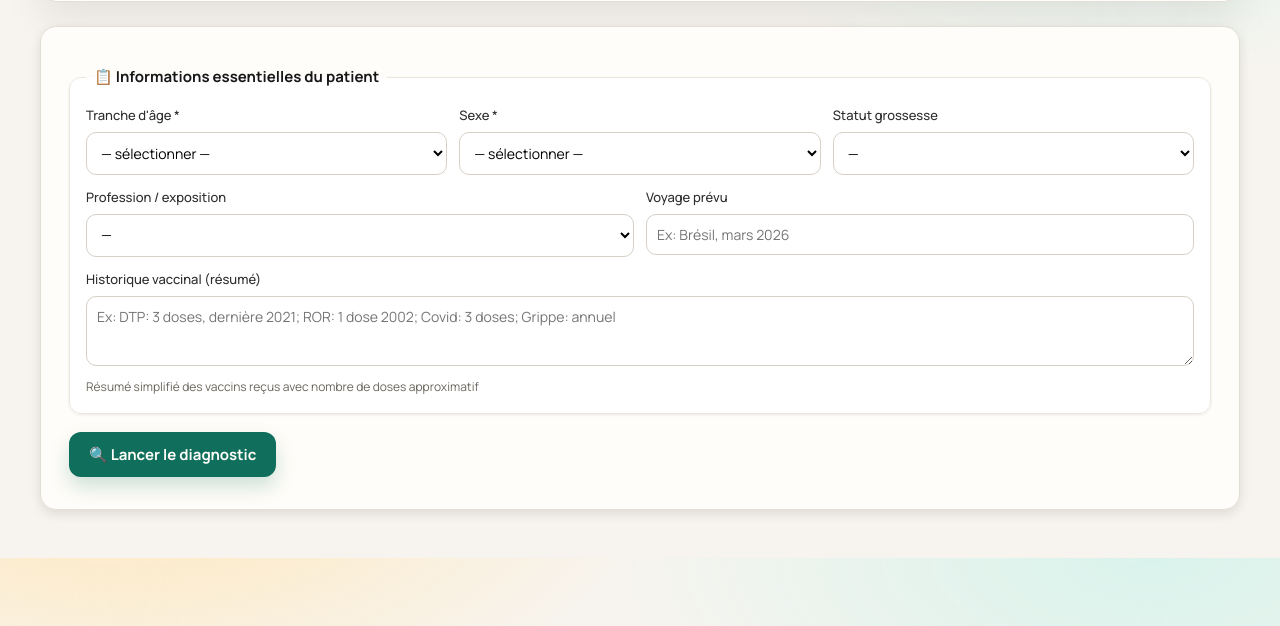
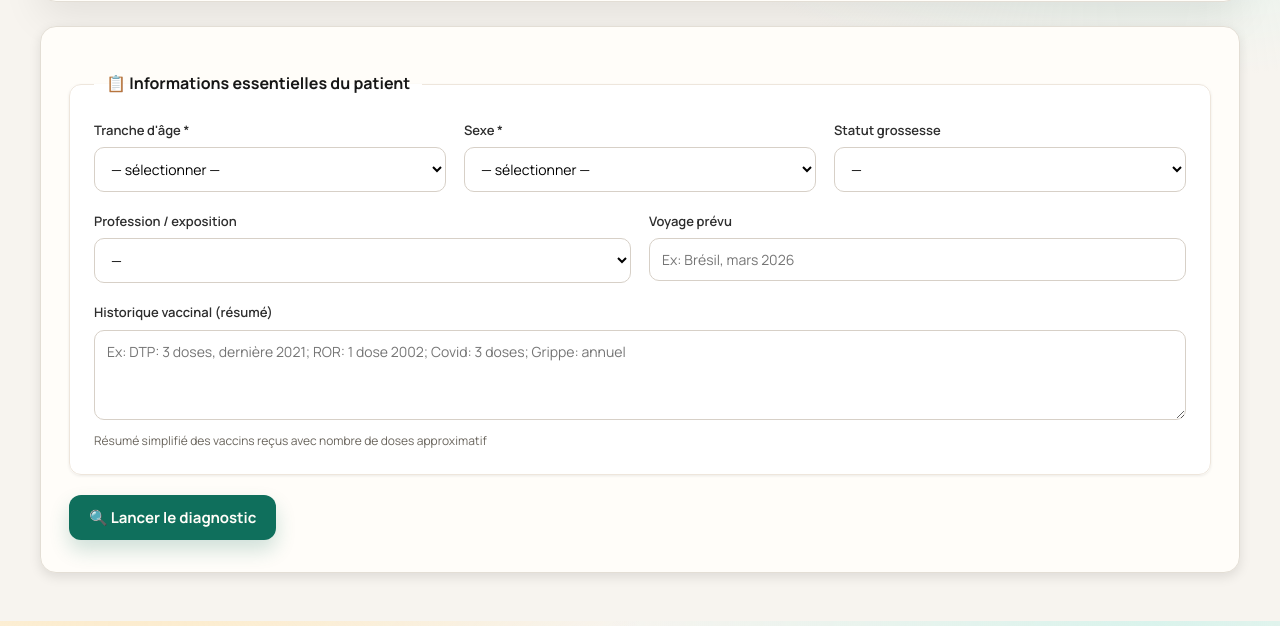
Before and after one commit to phil19928/vaccinact-netlify, a website: page public/diagnostic.html in a window 1280 px wide. Shown: the part 174-800 px from the top of the page. Drawn offline with Linux system fonts and the light colour scheme.

Commit message:
fix: Improve form spacing and readability
- Increased fieldset padding (16px → 24px)
- Added row-gap to grid (20px)
- Increased label line-height and margin
- Added min-height to prevent overlap
- Better textarea size (70px → 90px)

```diff
--- a/public/diagnostic.html
+++ b/public/diagnostic.html
@@ -1,5 +1,6 @@
 <!DOCTYPE html>
 <html lang="fr">
+
 <head>
   <meta charset="utf-8" />
   <meta name="viewport" content="width=device-width,initial-scale=1" />
@@ -92,35 +93,56 @@
     fieldset {
       border: 1px solid var(--border-light);
       border-radius: var(--radius-md);
-        padding: 16px;
-        margin: 14px 0;
+      padding: 24px;
+      margin: 20px 0;
       background: #fff;
       box-shadow: var(--shadow-sm);
     }
 
     legend {
-        padding: 0 8px;
+      padding: 0 12px;
       font-weight: 700;
-        font-size: 15px;
+      font-size: 16px;
+      color: var(--ink);
     }
 
     .grid {
       display: grid;
       grid-template-columns: repeat(12, 1fr);
-        gap: 12px;
+      gap: 18px;
+      row-gap: 20px;
     }
 
-      .col-12 { grid-column: span 12; }
-      .col-6 { grid-column: span 6; }
-      .col-4 { grid-column: span 4; }
-      .col-3 { grid-column: span 3; }
+    .col-12 {
+      grid-column: span 12;
+    }
+
+    .col-6 {
+      grid-column: span 6;
+    }
+
+    .col-4 {
+      grid-column: span 4;
+    }
+
+    .col-3 {
+      grid-column: span 3;
+    }
+
+    .field-group {
+      display: flex;
+      flex-direction: column;
+      min-height: 80px;
+    }
 
     label {
       display: block;
       font-size: 13px;
-        font-weight: 500;
+      font-weight: 600;
       color: #2d2d2d;
-        margin: 0 0 6px;
+      margin: 0 0 8px;
+      line-height: 1.4;
+      min-height: 18px;
     }
 
     input[type="text"],
@@ -128,7 +150,7 @@
     select,
     textarea {
       width: 100%;
-        padding: 10px;
+      padding: 11px 12px;
       border: 1px solid #d7d0c7;
       border-radius: 10px;
       font-size: 14px;
@@ -146,14 +168,15 @@
     }
 
     textarea {
-        min-height: 70px;
+      min-height: 90px;
       resize: vertical;
     }
 
     .hint {
       font-size: 12px;
       color: var(--light-text);
-        margin-top: 4px;
+      margin-top: 6px;
+      line-height: 1.4;
     }
 
     button {
@@ -481,6 +504,7 @@
         opacity: 0;
         transform: translateY(10px);
       }
+
       to {
         opacity: 1;
         transform: translateY(0);
@@ -615,21 +639,14 @@
 
             <div class="col-6">
               <label for="patient_travel_plan_country_date">Voyage prévu</label>
-                <input
-                  type="text"
-                  id="patient_travel_plan_country_date"
-                  name="patient_travel_plan_country_date"
-                  placeholder="Ex: Brésil, mars 2026"
-                />
+              <input type="text" id="patient_travel_plan_country_date" name="patient_travel_plan_country_date"
+                placeholder="Ex: Brésil, mars 2026" />
             </div>
 
             <div class="col-12">
               <label for="vax_history_doses_count_per_vaccine">Historique vaccinal (résumé)</label>
-                <textarea
-                  id="vax_history_doses_count_per_vaccine"
-                  name="vax_history_doses_count_per_vaccine"
-                  placeholder="Ex: DTP: 3 doses, dernière 2021; ROR: 1 dose 2002; Covid: 3 doses; Grippe: annuel"
-                ></textarea>
+              <textarea id="vax_history_doses_count_per_vaccine" name="vax_history_doses_count_per_vaccine"
+                placeholder="Ex: DTP: 3 doses, dernière 2021; ROR: 1 dose 2002; Covid: 3 doses; Grippe: annuel"></textarea>
               <div class="hint">Résumé simplifié des vaccins reçus avec nombre de doses approximatif</div>
             </div>
           </div>
@@ -834,16 +851,14 @@
               <strong>Patient</strong>
               <div>${patientEcho.patient_age_range || "—"} / ${patientEcho.patient_sex || "—"}</div>
             </div>
-            ${
-              patientEcho.patient_pregnancy_status_or_project
+            ${patientEcho.patient_pregnancy_status_or_project
           ? `<div class="meta-item">
                     <strong>Grossesse</strong>
                     <div>${patientEcho.patient_pregnancy_status_or_project}</div>
                   </div>`
           : ""
         }
-            ${
-              patientEcho.patient_profession_risk_exposure
+            ${patientEcho.patient_profession_risk_exposure
           ? `<div class="meta-item">
                     <strong>Profession</strong>
                     <div>${patientEcho.patient_profession_risk_exposure}</div>
@@ -877,8 +892,7 @@
               <p><strong>Timing:</strong> ${v.timing_label}</p>
               <p><strong>Autorisé en officine:</strong> ${v.allowed_in_pharmacy}</p>
               <p><strong>Administrable par:</strong> ${v.administerable_by}</p>
-              ${
-                v.vigilance_points && v.vigilance_points.length > 0
+              ${v.vigilance_points && v.vigilance_points.length > 0
               ? `<p><strong>Points de vigilance:</strong></p>
                      <ul class="bullet-list">
                        ${v.vigilance_points.map((vp) => `<li>${vp}</li>`).join("")}
@@ -923,8 +937,7 @@
                   <tr>
                     <td><strong>${item.vaccine_name}</strong></td>
                     <td>Dose ${item.dose_number}</td>
-                    <td>${
-                      item.proposed_date_iso
+                    <td>${item.proposed_date_iso
                 ? `<strong style="color: var(--primary)">${formatDate(item.proposed_date_iso)}</strong>`
                 : '<span class="badge badge-warning">À planifier</span>'
               }</td>
@@ -1162,4 +1175,5 @@
     }
   </script>
 </body>
+
 </html>
```
Lines whose indentation alone changed are shown as unchanged.
